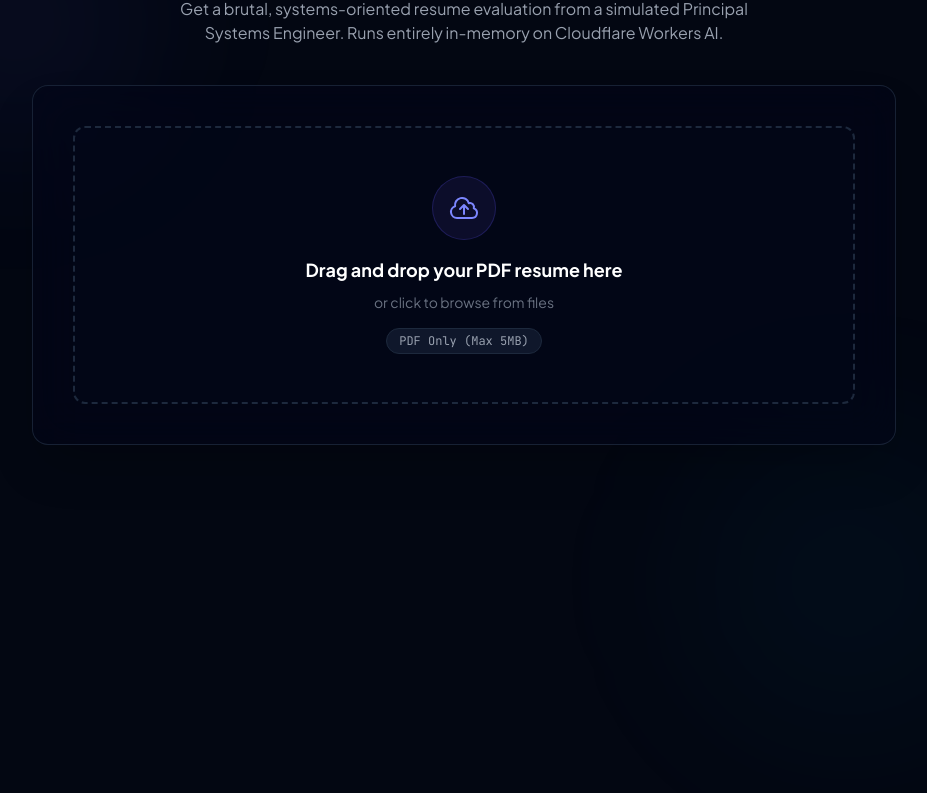
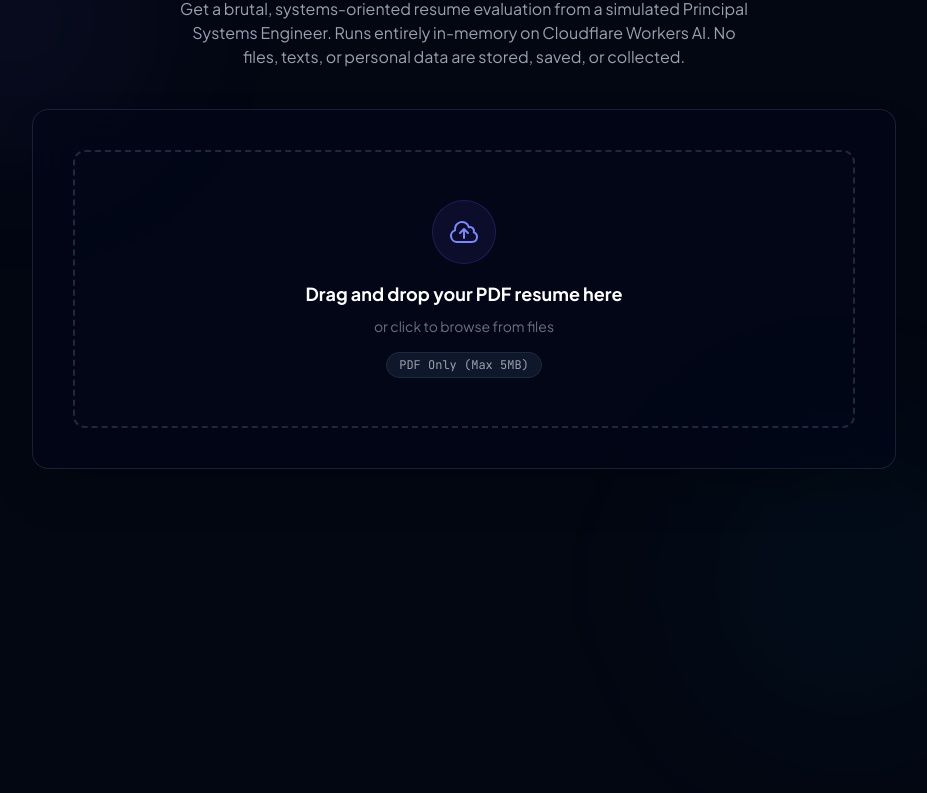
Before and after one commit to superjeffc/ai, a website: page dist/index.html in a window 1280 px wide. Shown: the part 99-892 px from the top of the page, without its empty margins (176-1103 px from the left). Drawn offline with nearby package versions, Linux system fonts and the light colour scheme.

Commit message:
style: expand privacy policy statement to reassure users about data privacy

```diff
--- a/dist/index.html
+++ b/dist/index.html
@@ -133,8 +133,9 @@
         Software Engineer Resume Critique
       </h1>
       <p class="text-sm sm:text-base text-gray-400 max-w-xl">
-        Get a brutal, systems-oriented resume evaluation from a simulated Principal Systems Engineer. Runs entirely in-memory on Cloudflare Workers AI.
+        Get a brutal, systems-oriented resume evaluation from a simulated Principal Systems Engineer. Runs entirely in-memory on Cloudflare Workers AI. No files, texts, or personal data are stored, saved, or collected.
       </p>
+
     </header>
 
     <!-- MAIN INTERACTIVE WORKSPACE -->
```
